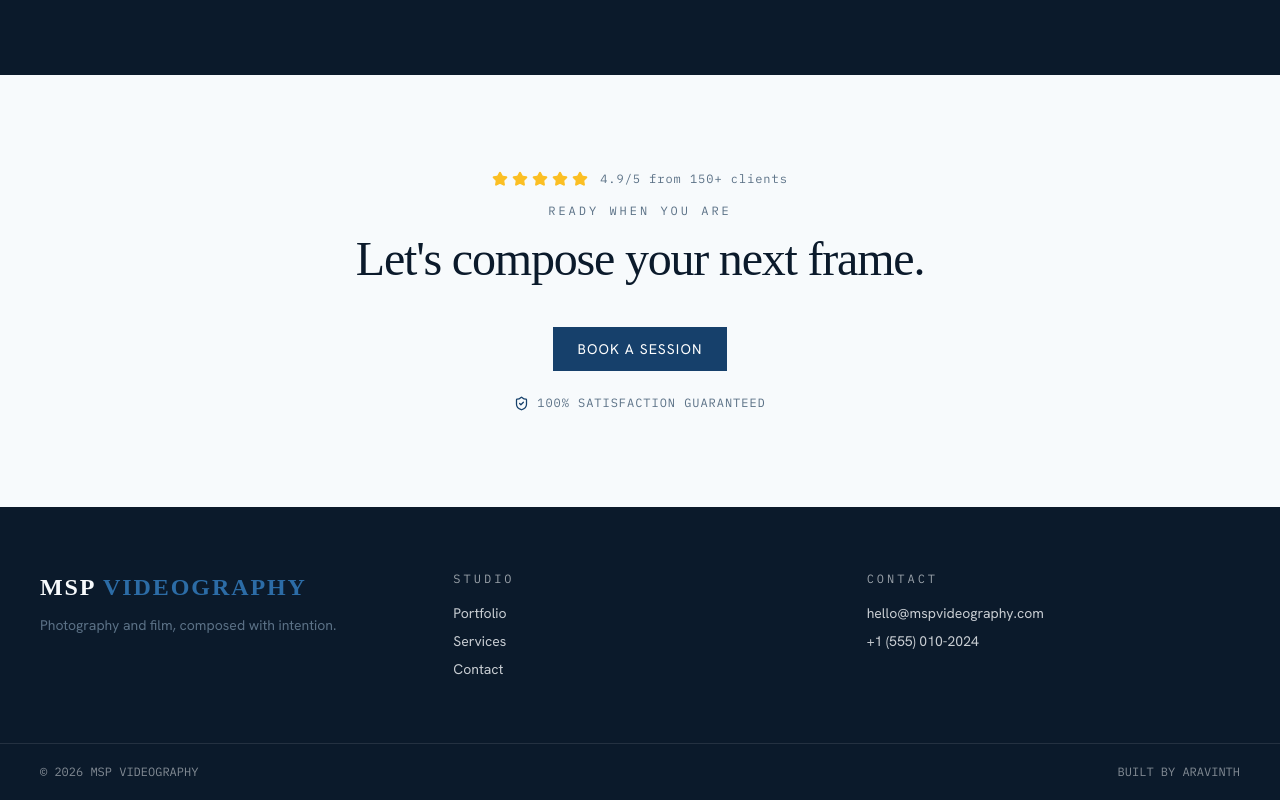
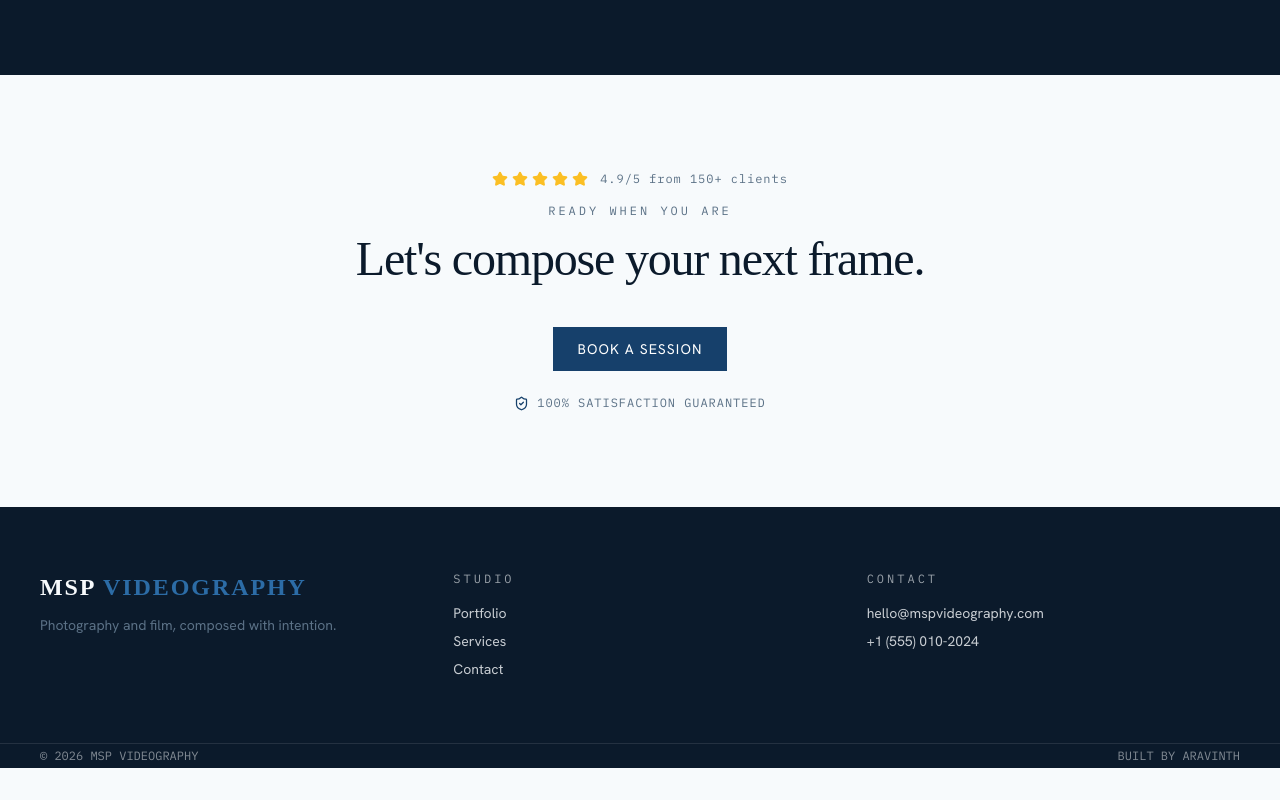
Before and after one commit to Arav034/MSP-Videography-cloud, a React (Vite) app in the folder customer-app/: page / in a window 1280 px wide. Shown: the part 4078-4878 px from the top of the page. After the commit the page ends 4846 px from the top, so only its background shows below. Built offline with nearby package versions, Linux system fonts and the light colour scheme.

Commit message:
Footer a=content update

```diff
--- a/customer-app/src/components/layout/Footer.jsx
+++ b/customer-app/src/components/layout/Footer.jsx
@@ -39,7 +39,7 @@ export default function Footer() {
       </div>
 
       <div className="border-t border-white/10">
-        <div className="max-w-7xl mx-auto px-6 md:px-10 py-5 flex items-center justify-between font-mono text-xs text-frost/50">
+        <div className="max-w-7xl mx-auto px-6 md:px-10 py-1 flex items-center justify-between font-mono text-xs text-frost/50">
           <span>© {new Date().getFullYear()} MSP VIDEOGRAPHY</span>
           <span>BUILT BY ARAVINTH</span>
         </div>
```
